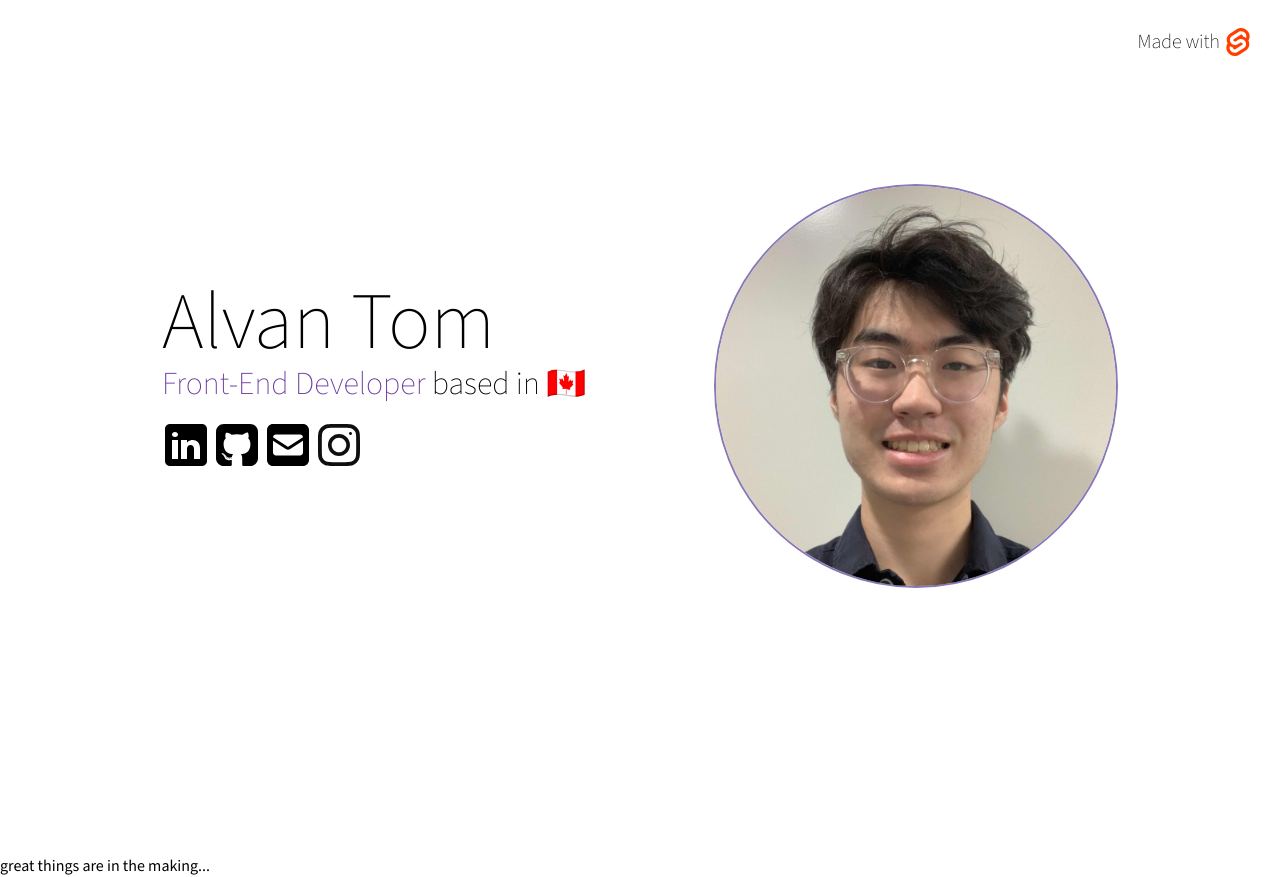
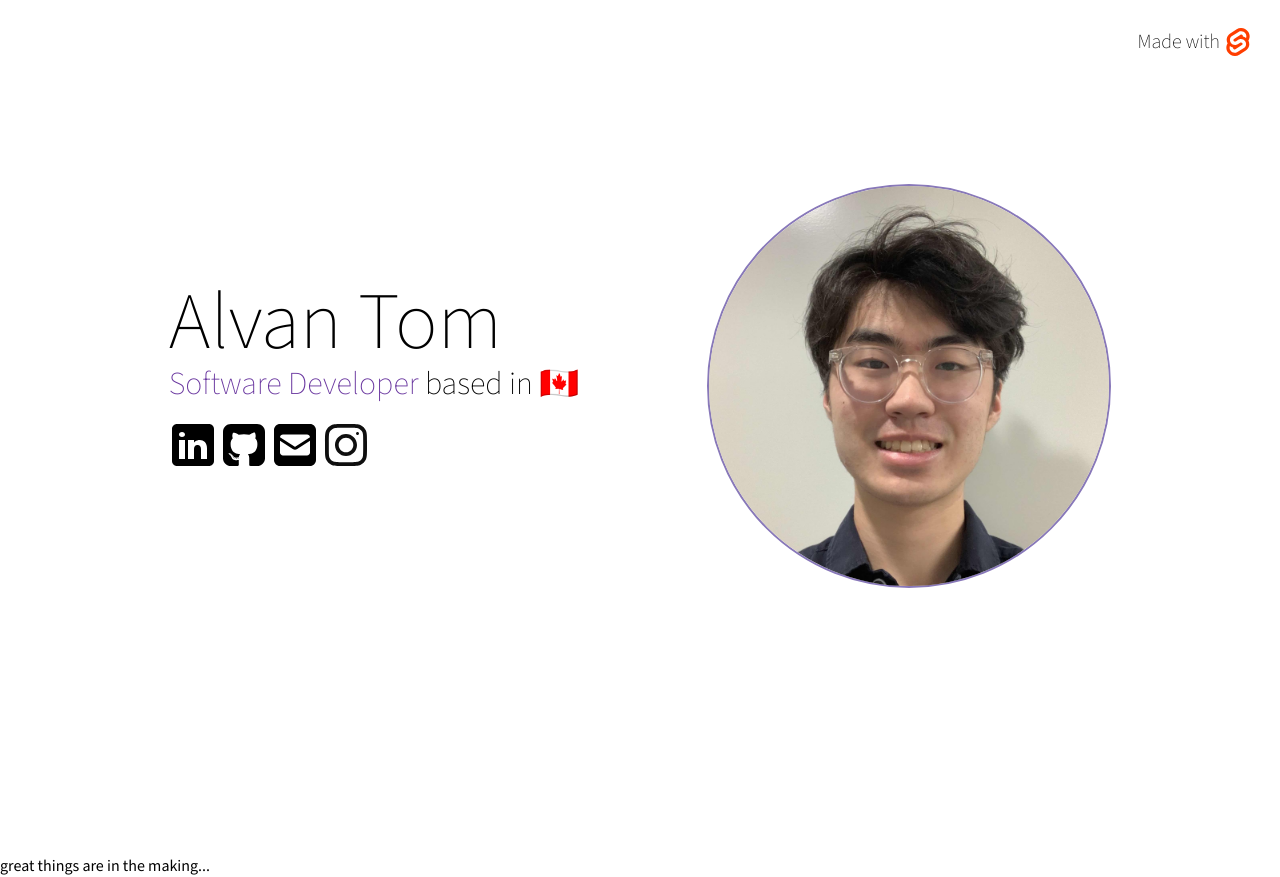
Before and after one commit to AlvanTom/svelte-app, a SvelteKit app: page / in a window 1280 px wide. Built offline with nearby package versions, Linux system fonts and the light colour scheme.

Commit message:
change to software developer

```diff
--- a/src/routes/+page.svelte
+++ b/src/routes/+page.svelte
@@ -5,7 +5,7 @@
 	import EmailIcon from '@/components/EmailIcon.svelte';
 	import LinkedInIcon from '@/components/LinkedInIcon.svelte';
 	import pfp from '@/img/pfp.jpg';
-	import { fade, fly } from 'svelte/transition';
+	import { fade } from 'svelte/transition';
 	import { onMount } from 'svelte';
 	import { tweened } from 'svelte/motion';
 	import { cubicInOut, linear } from 'svelte/easing';
@@ -52,7 +52,7 @@
 			<div class="header">
 				<h>Alvan Tom</h>
 				<h1>
-					<span style="color: #69369F">Front-End Developer </span>based in 🇨🇦
+					<span style="color: #69369F">Software Developer </span>based in 🇨🇦
 				</h1>
 				<div class="icon-list">
 					<LinkedInIcon />
```
